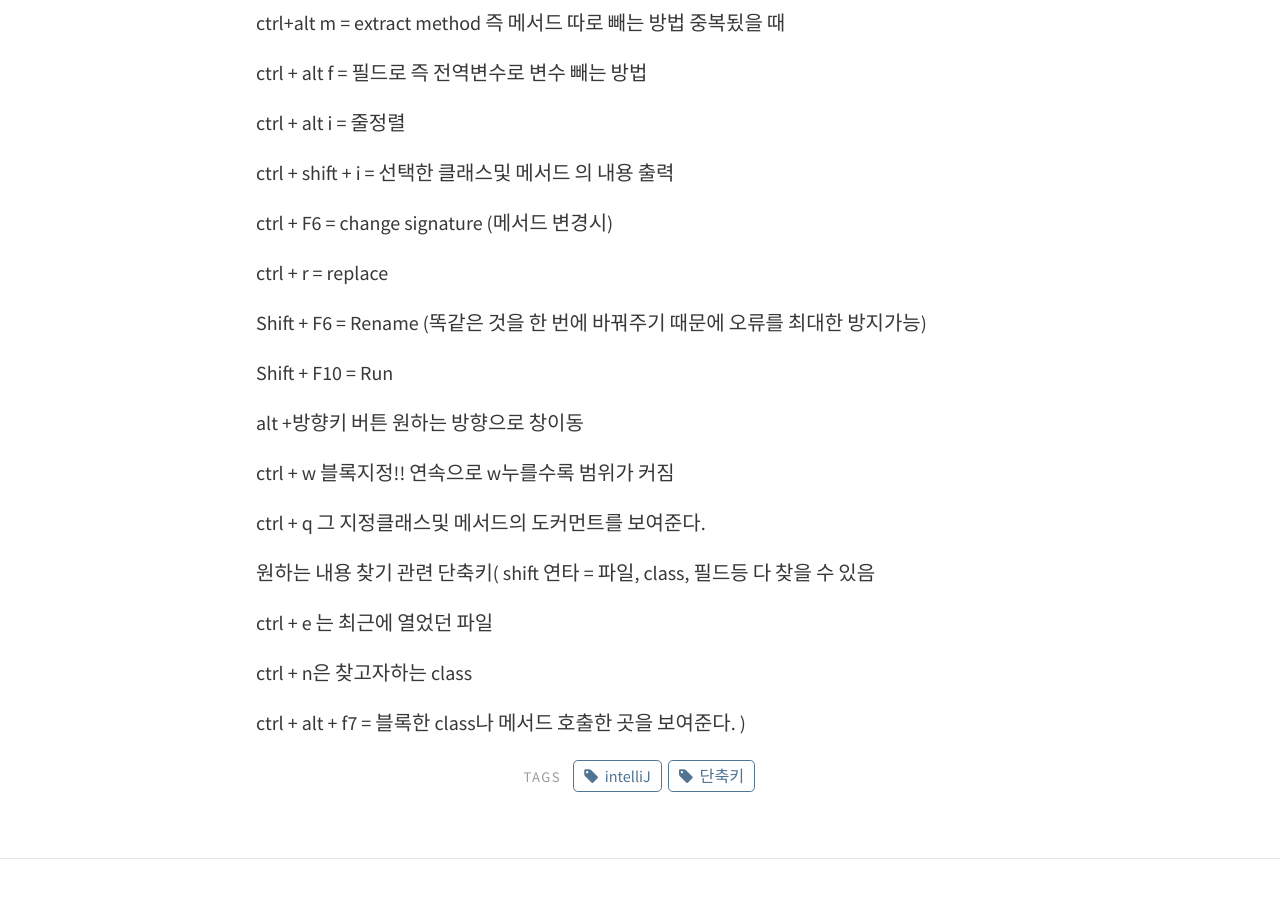
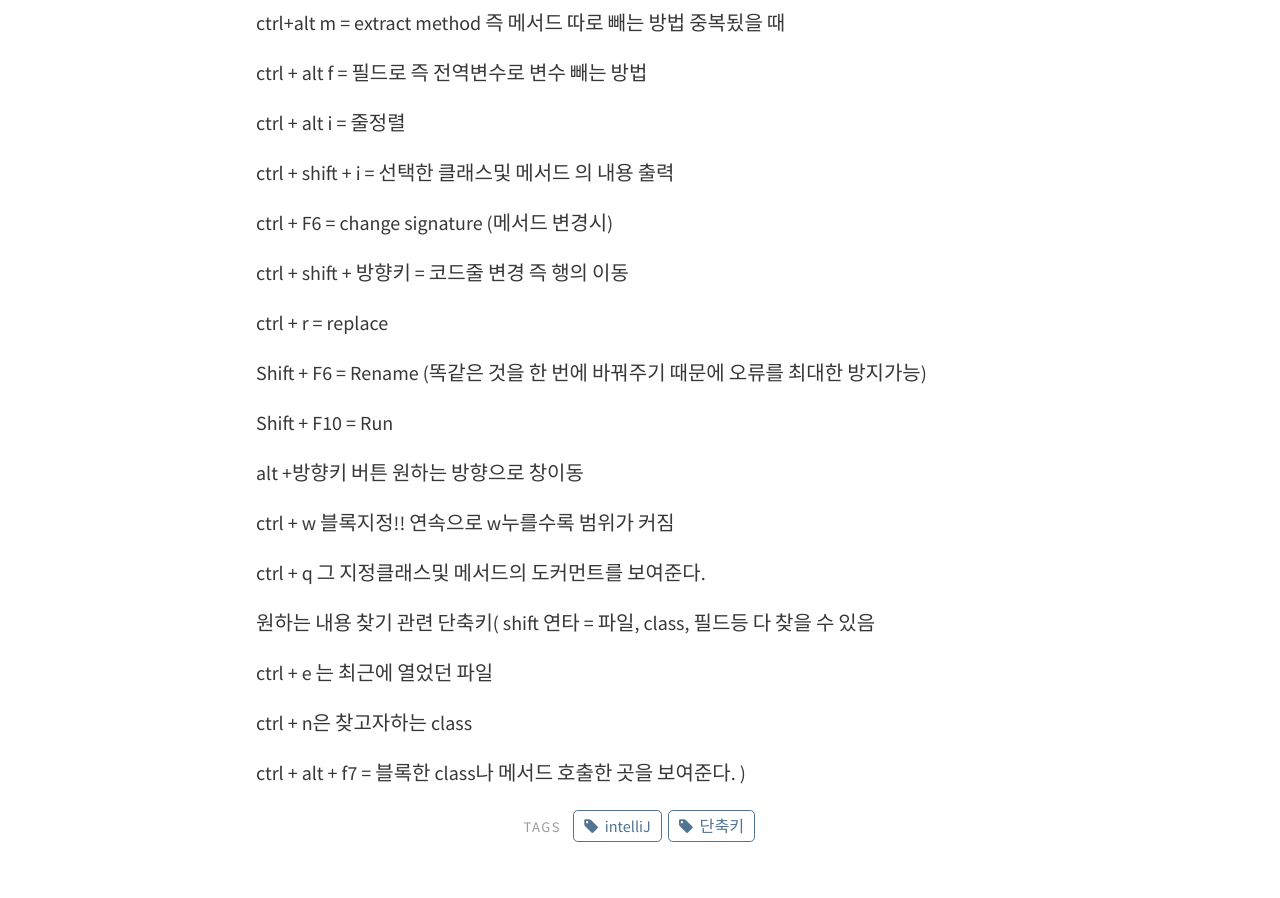
Before and after one commit to orionjeong/orionjeong.github.io, a Jekyll site: the page built from _posts/2018-04-14-intelliJ단축키.md, in a window 1280 px wide and 900 px high, scrolled down 427 px. Built offline with Jekyll 4.4.1, drawn with Linux system fonts in a browser that asks for light colours.

Commit message:
intellJ 코드행이동

```diff
--- a/_posts/2018-04-14-intelliJ단축키.md
+++ b/_posts/2018-04-14-intelliJ단축키.md
@@ -19,6 +19,8 @@ ctrl + alt i = 줄정렬
 ctrl + shift + i = 선택한 클래스및 메서드 의 내용 출력
 
 ctrl + F6 = change signature (메서드 변경시)
+
+ctrl + shift + 방향키 = 코드줄 변경 즉 행의 이동
 
 ctrl + r = replace
 
```
